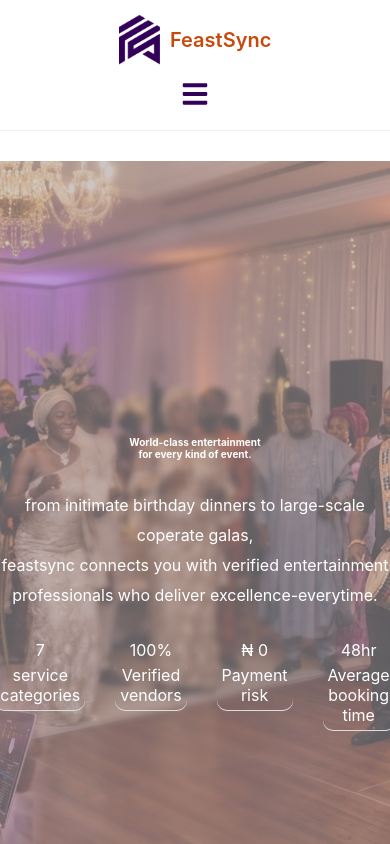
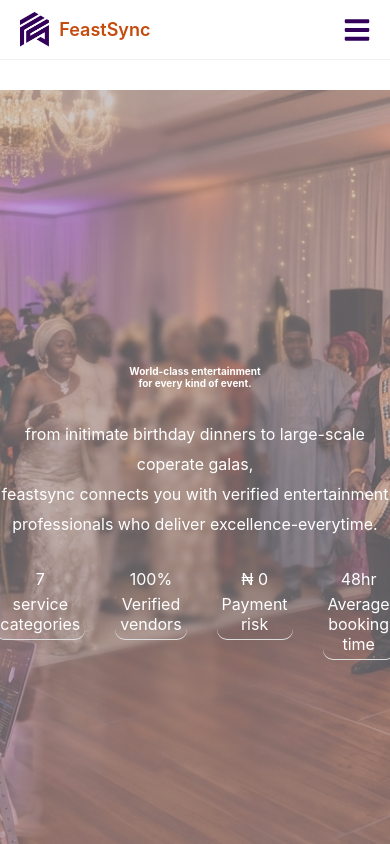
Before and after one commit to Feastsync/FeastSync, a React (Vite) app: page /services in a window 390 px wide. Shown: the top 844 px of the page. Built offline with nearby package versions, Linux system fonts and the light colour scheme.

Commit message:
fixed header

```diff
--- a/src/Components/Css/Header.css
+++ b/src/Components/Css/Header.css
@@ -1,4 +1,4 @@
-.header_container {
+.feastHeader_container {
   width: 100%;
   height: 13vh;
   display: flex;
@@ -12,7 +12,7 @@
   z-index: 999;
 }
 
-.header_wrapper {
+.feastHeader_wrapper {
   width: 90%;
   height: 100%;
   display: flex;
@@ -20,32 +20,32 @@
   justify-content: space-between;
 }
 
-.header_left {
+.feastHeader_left {
   display: flex;
   align-items: center;
   gap: 10px;
   flex-shrink: 0;
 }
 
-.logo_img {
+.feastHeader_logoImg {
   height: 70px;
   object-fit: contain;
 }
 
-.logo_text {
+.feastHeader_logoText {
   color: var(--secondary-color);
   font-size: 25px;
   font-weight: 600;
 }
 
-.header_middle {
+.feastHeader_middle {
   display: flex;
   align-items: center;
   gap: 15px;
   height: 100%;
 }
 
-.nav_link {
+.feastHeader_navLink {
   text-decoration: none;
   color: var(--primary-color);
   font-size: 18px;
@@ -61,18 +61,18 @@
   box-sizing: border-box;
 }
 
-.nav_link:hover {
+.feastHeader_navLink:hover {
   background-color: #a281be;
   color: #ffffff;
 }
 
-.nav_link.active {
+.feastHeader_navLink.active {
   font-weight: 600;
   background-color: transparent;
   color: var(--primary-color);
 }
 
-.nav_link.active::after {
+.feastHeader_navLink.active::after {
   content: "";
   position: absolute;
   bottom: 3px;
@@ -83,22 +83,22 @@
   border-radius: 2px;
 }
 
-.nav_link.active:hover {
+.feastHeader_navLink.active:hover {
   background-color: #a281be;
   color: #ffffff;
 }
 
-.nav_link.active:hover::after {
+.feastHeader_navLink.active:hover::after {
   background-color: white;
 }
 
-.header_right {
+.feastHeader_right {
   display: flex;
   align-items: center;
   gap: 40px;
 }
 
-.header_login {
+.feastHeader_login {
   color: var(--secondary-color);
   font-size: 20px;
   display: flex;
@@ -107,25 +107,25 @@
   transition: font-weight 0.2s ease;
 }
 
-.header_login:hover {
+.feastHeader_login:hover {
   font-weight: 600;
 }
 
-.header_getstarted_btn {
+.feastHeader_getstartedBtn {
   background-color: var(--primary-color);
   color: #ffffff;
   height: 55px;
   padding: 8px 16px;
 }
 
-.header_getstarted_btn:hover {
+.feastHeader_getstartedBtn:hover {
   background-color: white;
   border: 1px solid var(--primary-color);
   color: var(--primary-color);
   font-weight: 600;
 }
 
-.menu_icon {
+.feastHeader_menuIcon {
   display: none;
   font-size: 28px;
   cursor: pointer;
@@ -134,30 +134,30 @@
 }
 
 @media (max-width: 768px) {
-  .header_container {
+ .feastHeader_container {
     height: 60px;
   }
 
-  .header_wrapper {
+ .feastHeader_wrapper {
     justify-content: space-between;
   }
 
-  .logo_img {
+ .feastHeader_logoImg {
     height: 36px;
   }
 
-  .logo_text {
+ .feastHeader_logoText {
     font-size: 18px;
   }
 
-  .menu_icon {
+ .feastHeader_menuIcon {
     display: flex;
     align-items: center;
     justify-content: center;
     z-index: 1001;
   }
 
-  .header_middle {
+ .feastHeader_middle {
     position: fixed;
     top: 60px;
     left: 0;
@@ -175,11 +175,11 @@
     overflow-y: auto;
   }
 
-  .header_middle.active {
+ .feastHeader_middle.active {
     transform: translateX(0);
   }
 
-  .nav_link {
+ .feastHeader_navLink {
     width: 100%;
     padding: 20px 24px;
     font-size: 16px;
@@ -192,32 +192,32 @@
     box-sizing: border-box;
   }
 
-  .nav_link:hover {
+ .feastHeader_navLink:hover {
     background-color: #f5f5f5;
     color: var(--primary-color);
   }
 
-  .nav_link.active {
+ .feastHeader_navLink.active {
     color: var(--primary-color);
     font-weight: 600;
     background-color: #f5f5f5;
   }
 
-  .nav_link.active::after {
-    top: 50%;
-    transform: translateY(-50%);
-    left: 0;
+ .feastHeader_navLink.active::after {
+    top: auto;
+    bottom: 18px;
+    left: 24px;
     right: auto;
-    width: 3px;
-    height: 24px;
-    border-radius: 2px;
+    width: calc(100% - 48px);
+    height: 2px;
+    transform: none;
   }
 
-  .nav_link.active:hover::after {
+ .feastHeader_navLink.active:hover::after {
     background-color: var(--primary-color);
   }
 
-  .header_right {
+ .feastHeader_right {
     width: 100%;
     display: flex;
     flex-direction: row;
@@ -230,16 +230,17 @@
     background: #ffffff;
   }
 
-  .header_getstarted_btn {
+ .feastHeader_getstartedBtn {
     flex: 1;
     height: 50px;
     font-size: 16px;
     background-color: #5E2A84;
     color: #ffffff;
     border: none;
+    border-radius: 8px;
   }
 
-  .header_login {
+ .feastHeader_login {
     flex: 1;
     text-align: center;
     font-size: 16px;
@@ -251,7 +252,7 @@
     font-weight: 500;
   }
 
-  .header_login:hover {
+ .feastHeader_login:hover {
     background-color: #fff5ee;
     font-weight: 600;
   }
--- a/src/Components/Header.jsx
+++ b/src/Components/Header.jsx
@@ -1,7 +1,7 @@
 import React, { useState, useEffect } from 'react'
 import { NavLink, useNavigate } from 'react-router-dom'
 import { FaBars, FaTimes } from 'react-icons/fa'
-// import "./Css/Header.css"
+import "./Css/Header.css" // uncomment this back
 import Headerlogo from '../assets/logos/Headerlogo.png'
 import Button from "../Props/Button.jsx"
 
@@ -17,32 +17,32 @@ const Header = () => {
   const closeMenu = () => setIsOpen(false)
 
   return (
-    <nav className='header_container'>
-      <div className='header_wrapper'>
-        <div className='header_left'>
-          <img src={Headerlogo} alt="FeastSync Logo" className='logo_img' />
-          <h2 className='logo_text'>FeastSync</h2>
+    <nav className='feastHeader_container'>
+      <div className='feastHeader_wrapper'>
+        <div className='feastHeader_left'>
+          <img src={Headerlogo} alt="FeastSync Logo" className='feastHeader_logoImg' />
+          <h2 className='feastHeader_logoText'>FeastSync</h2>
         </div>
 
-        <div className='menu_icon' onClick={() => setIsOpen(!isOpen)}>
+        <div className='feastHeader_menuIcon' onClick={() => setIsOpen(!isOpen)}>
           {isOpen? <FaTimes /> : <FaBars />}
         </div>
 
-        <div className={`header_middle ${isOpen? "active" : ""}`}>
-          <NavLink to="/" className='nav_link' onClick={closeMenu} end>Home</NavLink>
-          <NavLink to="/about" className='nav_link' onClick={closeMenu}>About</NavLink>
-          <NavLink to="/howitworks" className='nav_link' onClick={closeMenu}>How it works</NavLink>
-          <NavLink to="/vendors" className='nav_link' onClick={closeMenu}>Vendors</NavLink>
-          <NavLink to="/services" className='nav_link' onClick={closeMenu}>Services</NavLink>
-          <NavLink to="/contact" className='nav_link' onClick={closeMenu}>Contact</NavLink>
+        <div className={`feastHeader_middle ${isOpen? "active" : ""}`}>
+          <NavLink to="/" className='feastHeader_navLink' onClick={closeMenu} end>Home</NavLink>
+          <NavLink to="/about" className='feastHeader_navLink' onClick={closeMenu}>About</NavLink>
+          <NavLink to="/howitworks" className='feastHeader_navLink' onClick={closeMenu}>How it works</NavLink>
+          <NavLink to="/vendors" className='feastHeader_navLink' onClick={closeMenu}>Vendors</NavLink>
+          <NavLink to="/services" className='feastHeader_navLink' onClick={closeMenu}>Services</NavLink>
+          <NavLink to="/contact" className='feastHeader_navLink' onClick={closeMenu}>Contact</NavLink>
 
-          <div className="header_right">
+          <div className="feastHeader_right">
             <Button
               btnText="Get Started"
-              className="header_getstarted_btn"
+              className="feastHeader_getstartedBtn"
               onClick={() => { Nav('/signup'); closeMenu(); }}
             />
-            <h2 onClick={() => { Nav('/login'); closeMenu(); }} className='header_login'>
+            <h2 onClick={() => { Nav('/login'); closeMenu(); }} className='feastHeader_login'>
               Login
             </h2>
           </div>
```
